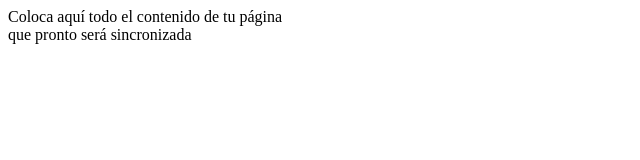
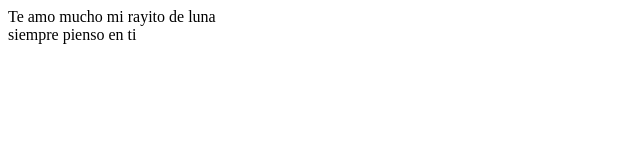
Before and after one commit to luisgm1010/prueba1, a plain HTML site: page index.html in a window 1280 px wide. Shown: the whole page, without its empty margins (0-640 px from the left). Drawn offline with Linux system fonts and the light colour scheme.

Commit message:
Update index.html

```diff
--- a/index.html
+++ b/index.html
@@ -3,10 +3,10 @@
 <html>
 <head>
 <meta charset="UTF-8">
-<title>Next_u</title>
+<title>Mi rayito de luna</title>
 </head>
 <body>
-Coloca aquí todo el contenido de tu página<br>
-que pronto será sincronizada
+Te amo mucho mi rayito de luna<br>
+siempre pienso en ti
 </body>
 </html>
```
